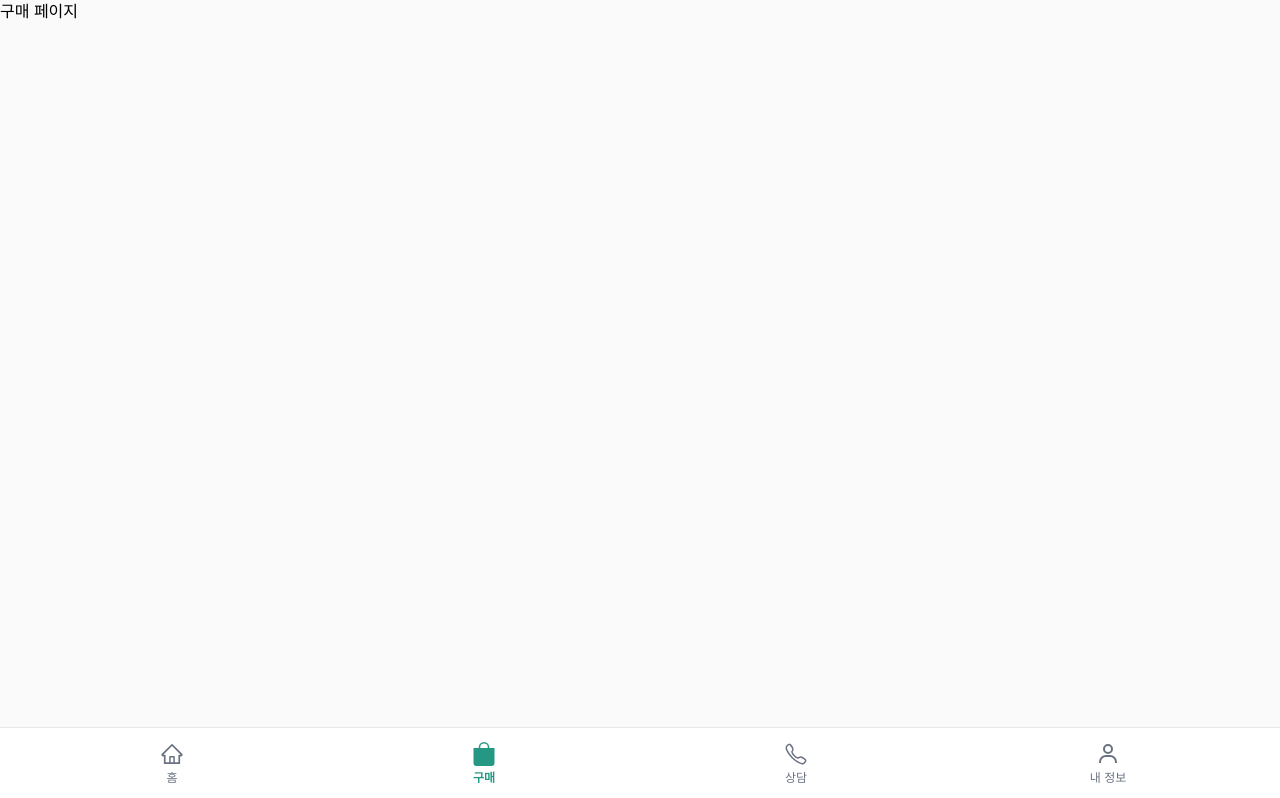
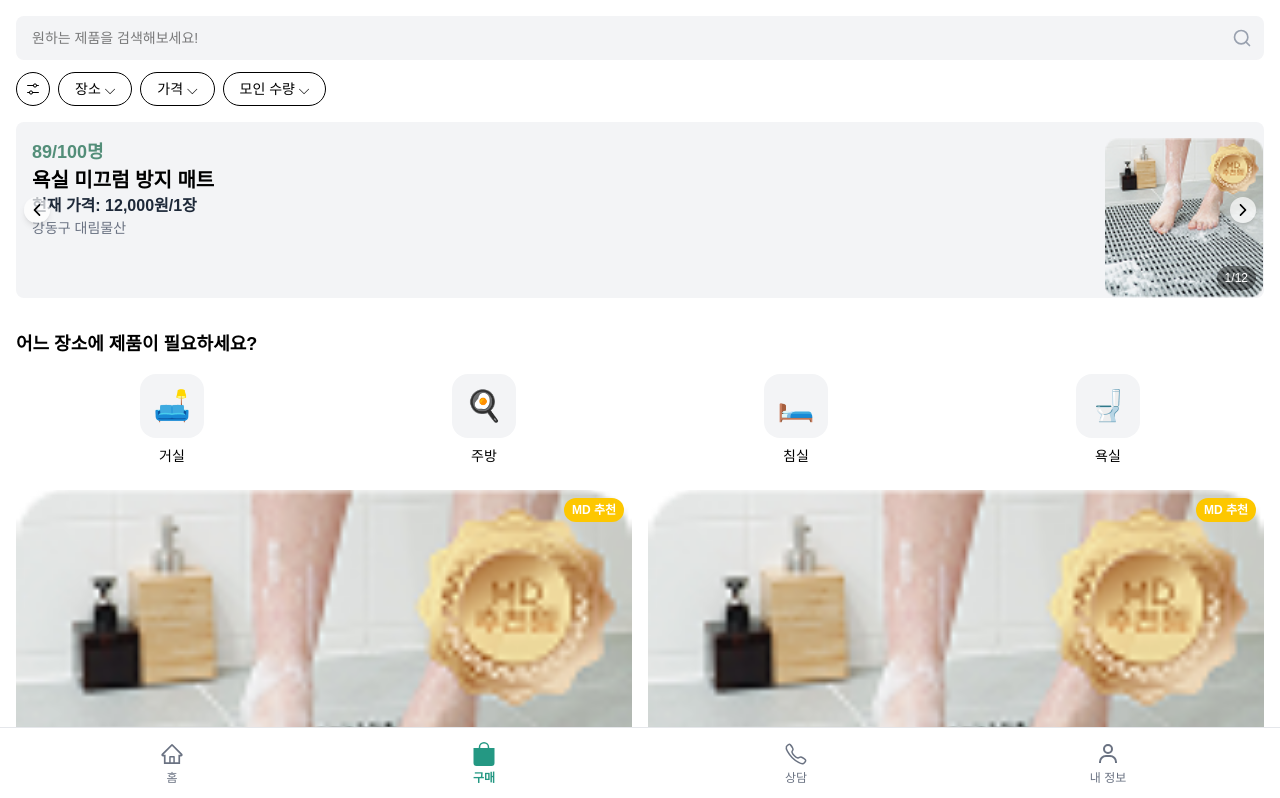
Before and after one commit to Emergency705/web_project, a React (Vite) app: page /purchase in a window 1280 px wide. Shown: the top 798 px of the page. Built offline with nearby package versions, Linux system fonts and the light colour scheme; sample sign-in values are in the browser's storage; a web font is replaced by a local one.

Commit message:
feat: Purchase 관련 페이지 추가 - 구매 목록 및 상세 페이지 구현

```diff
--- a/src/App.tsx
+++ b/src/App.tsx
@@ -1,4 +1,10 @@
-import { BrowserRouter, Routes, Route, Outlet } from "react-router-dom";
+import {
+  BrowserRouter,
+  Routes,
+  Route,
+  Outlet,
+  useLocation,
+} from "react-router-dom";
 import ProtectedRoute from "./routes/ProtectedRoute";
 import BottomNavBar from "./components/BottomNavBar";
 
@@ -11,35 +17,64 @@ import ProfilePage from "./pages/signup/ProfilePage";
 import ExtraPage from "./pages/signup/ExtraPage";
 import CompletePage from "./pages/signup/CompletePage";
 
+// 구매 관련 페이지
+import PurchaseListPage from "./pages/purchase/PurchaseListPage";
+import PurchaseDetailPage from "./pages/purchase/PurchaseDetailPage";
+import RegisterCommentPage from "./pages/purchase/RegisterCommentPage";
+
 // Protected Pages
 import HomePage from "./pages/HomePage";
 import MyPage from "./pages/MyPage";
 import CounselPage from "./pages/CounselPage";
-import PurchasePage from "./pages/PurchasePage";
 import Category1Page from "./pages/Category1Page";
 import Category2Page from "./pages/Category2Page";
 import Category3Page from "./pages/Category3Page";
 import Category4Page from "./pages/Category4Page";
-import SavedPosts from './pages/SavedPosts';
+import EditProfile from "./pages/EditProfile";
+import GoodbyePage from "./pages/GoodbyePage";
+import MyFundings from "./pages/MyFundings";
+import WriteReview from "./pages/WriteReview";
+import SavedPosts from "./pages/SavedPosts";
 
+// 인증된 사용자를 위한 레이아웃 (조건부 BottomNavBar)
+const ProtectedLayout = () => {
+  const location = useLocation();
+  const hideNavBarPaths = [
+    /^\/purchase\/\d+$/, // 구매 상세 페이지
+    /^\/purchase\/\d+\/comment$/, // 댓글 작성 페이지
+  ];
 
-// 인증된 사용자를 위한 공통 레이아웃
-const MainLayout = () => (
-  <div style={{ paddingBottom: 60, minHeight: "100vh", background: "#fafafa" }}>
+  const shouldHideNavBar = hideNavBarPaths.some((path) =>
+    path.test(location.pathname)
+  );
+
+  return (
+    <div
+      style={{
+        paddingBottom: shouldHideNavBar ? 0 : 60,
+        minHeight: "100vh",
+        background: "#ffffff",
+      }}
+    >
       <Outlet />
-    <BottomNavBar />
+      {!shouldHideNavBar && <BottomNavBar />}
+    </div>
+  );
+};
+
+// 인증이 필요 없는 페이지들을 위한 공통 레이아웃
+const PublicLayout = () => (
+  <div style={{ minHeight: "100vh", background: "#fafafa" }}>
+    <Outlet />
   </div>
 );
 
-import EditProfile from "./pages/EditProfile"; // 추가
-import GoodbyePage from "./pages/GoodbyePage"; // 추가 (탈퇴 후 이동)
-import MyFundings from "./pages/MyFundings"; // 추가 (내가 참여한 펀딩 목록)
-import WriteReview from "./pages/WriteReview";
 function App() {
   return (
     <BrowserRouter>
       <Routes>
-        {/* 인증이 필요 없는 페이지 (공통 레이아웃 없음) */}
+        {/* 인증이 필요 없는 페이지 */}
+        <Route element={<PublicLayout />}>
           <Route path="/" element={<IntroPage />} />
           <Route path="/login" element={<LoginPage />} />
           <Route path="/signup/terms" element={<TermsPage />} />
@@ -47,26 +82,30 @@ function App() {
           <Route path="/signup/profile" element={<ProfilePage />} />
           <Route path="/signup/extra" element={<ExtraPage />} />
           <Route path="/signup/complete" element={<CompletePage />} />
+        </Route>
 
-        {/* 인증이 필요한 페이지 (공통 레이아웃 + ProtectedRoute 적용) */}
+        {/* 인증이 필요한 페이지 */}
         <Route
           element={
             <ProtectedRoute>
-              <MainLayout />
+              <ProtectedLayout />
             </ProtectedRoute>
           }
         >
           <Route path="/home" element={<HomePage />} />
           <Route path="/mypage" element={<MyPage />} />
           <Route path="/counsel" element={<CounselPage />} />
-          <Route path="/purchase" element={<PurchasePage />} />
+          <Route path="/purchase" element={<PurchaseListPage />} />
+          <Route path="/purchase/:id" element={<PurchaseDetailPage />} />
+          <Route
+            path="/purchase/:id/comment"
+            element={<RegisterCommentPage />}
+          />
           <Route path="/edit-profile" element={<EditProfile />} />
           <Route path="/goodbye" element={<GoodbyePage />} />
           <Route path="/my-fundings" element={<MyFundings />} />
           <Route path="/write-review/:id" element={<WriteReview />} />
           <Route path="/saved-posts" element={<SavedPosts />} />
-
-          {/* 카테고리별 페이지 라우트 */}
           <Route path="/category1" element={<Category1Page />} />
           <Route path="/category2" element={<Category2Page />} />
           <Route path="/category3" element={<Category3Page />} />
--- /dev/null
+++ b/src/pages/purchase/PurchaseDetailPage.tsx
@@ -0,0 +1,5 @@
+const PurchaseDetailPage = () => {
+  return <div>상세 페이지</div>;
+};
+
+export default PurchaseDetailPage;
--- /dev/null
+++ b/src/pages/purchase/PurchaseListPage.tsx
@@ -0,0 +1,117 @@
+import { useState } from "react";
+import CategoryFilter from "../../components/purchase/CategoryFilter";
+import ProductCard from "../../components/purchase/ProductCard";
+import {
+  mockProducts,
+  mockCategories,
+  mockCarouselProducts,
+} from "../../apis/mock/purchase";
+import { FiSearch } from "react-icons/fi";
+import { IoIosArrowBack, IoIosArrowForward } from "react-icons/io";
+import { VscSettings } from "react-icons/vsc";
+
+const PurchaseListPage = () => {
+  const [current, setCurrent] = useState(0);
+
+  const prevSlide = () => {
+    setCurrent(current === 0 ? mockCarouselProducts.length - 1 : current - 1);
+  };
+  const nextSlide = () => {
+    setCurrent(current === mockCarouselProducts.length - 1 ? 0 : current + 1);
+  };
+
+  return (
+    <div className="bg-white pb-16">
+      {/* Header */}
+      <div className="p-4 sticky top-0 bg-white z-10">
+        <div className="relative">
+          <input
+            type="text"
+            placeholder="원하는 제품을 검색해보세요!"
+            className="w-full bg-gray-100 border-none rounded-lg py-3 pl-4 pr-10 focus:ring-2 focus:ring-[#538E79] focus:outline-none text-sm"
+          />
+          <FiSearch
+            className="absolute right-3 top-1/2 -translate-y-1/2 text-gray-400"
+            size={20}
+          />
+        </div>
+        <div className="flex items-center gap-2 mt-3">
+          <button className="p-2 border rounded-full">
+            <VscSettings size={16} />
+          </button>
+          <button className="px-4 py-1.5 border rounded-full text-sm">
+            장소 ⌵
+          </button>
+          <button className="px-4 py-1.5 border rounded-full text-sm">
+            가격 ⌵
+          </button>
+          <button className="px-4 py-1.5 border rounded-full text-sm">
+            모인 수량 ⌵
+          </button>
+        </div>
+      </div>
+
+      {/* Product Carousel */}
+      <div className="relative h-44 mx-4 overflow-hidden">
+        {mockCarouselProducts.map((product, index) => (
+          <div
+            key={product.id}
+            className={`absolute top-0 left-0 w-full h-full transition-opacity duration-500 ${
+              index === current ? "opacity-100" : "opacity-0"
+            }`}
+          >
+            <div className="relative w-full h-full bg-gray-100 rounded-lg p-4 flex flex-col justify-between">
+              <div className="relative z-10">
+                <p className="font-bold text-lg text-[#538E79]">
+                  {product.participants}/{product.maxParticipants}명
+                </p>
+                <h3 className="font-bold text-xl">{product.name}</h3>
+                <p className="font-semibold text-gray-800">
+                  현재 가격: {product.currentPrice.toLocaleString()}원/1장
+                </p>
+                <p className="text-sm text-gray-500">{product.location}</p>
+              </div>
+              <img
+                src={product.imageUrl}
+                alt={product.name}
+                className="absolute right-0 bottom-0 w-40 h-40 object-contain"
+              />
+              <div className="absolute bottom-2 right-2 bg-black/40 text-white text-xs px-2 py-1 rounded-full z-10">
+                {current + 1}/{product.imageCount}
+              </div>
+            </div>
+          </div>
+        ))}
+        <button
+          onClick={prevSlide}
+          className="absolute left-2 top-1/2 -translate-y-1/2 bg-white/70 p-1 rounded-full shadow-md z-20"
+        >
+          <IoIosArrowBack size={18} />
+        </button>
+        <button
+          onClick={nextSlide}
+          className="absolute right-2 top-1/2 -translate-y-1/2 bg-white/70 p-1 rounded-full shadow-md z-20"
+        >
+          <IoIosArrowForward size={18} />
+        </button>
+      </div>
+
+      {/* Category Filter */}
+      <div className="px-4 pt-8 pb-6">
+        <h2 className="text-lg font-bold mb-4">
+          어느 장소에 제품이 필요하세요?
+        </h2>
+        <CategoryFilter categories={mockCategories} />
+      </div>
+
+      {/* Product Grid */}
+      <div className="grid grid-cols-2 gap-x-4 gap-y-6 px-4">
+        {mockProducts.map((product) => (
+          <ProductCard key={product.id} product={product} />
+        ))}
+      </div>
+    </div>
+  );
+};
+
+export default PurchaseListPage;
```
Lines whose indentation alone changed are shown as unchanged.
